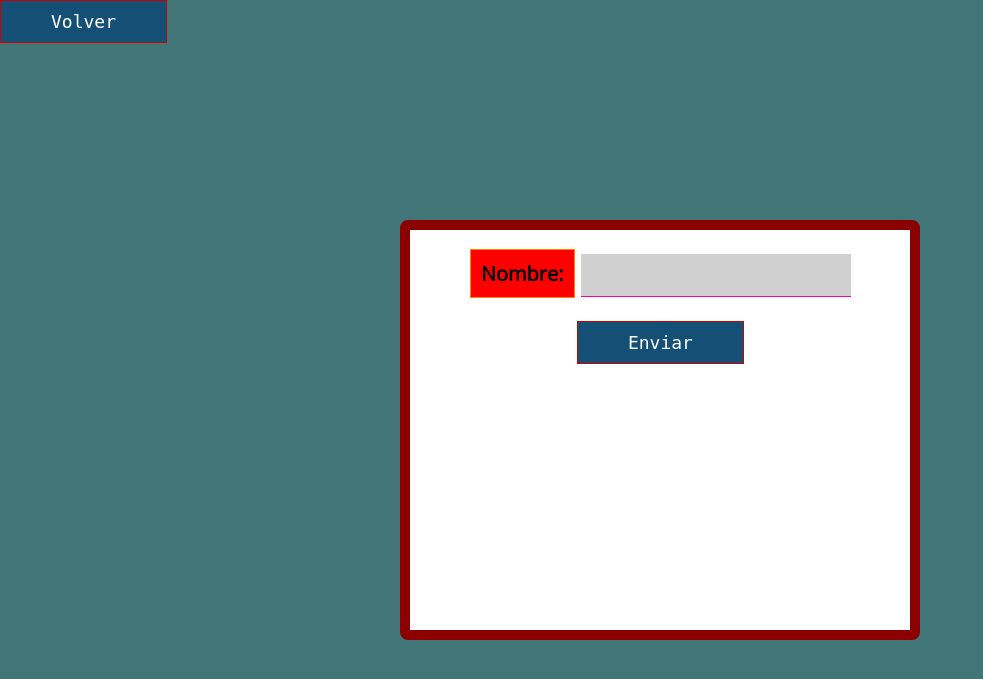
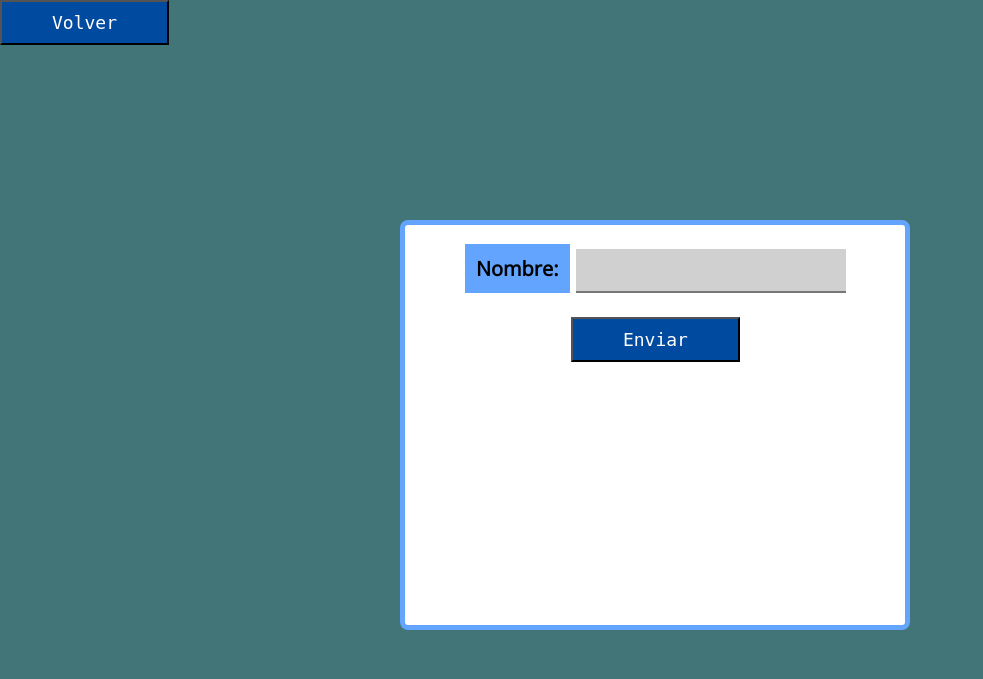
Before and after one commit to francobustos/inventory_1, a Django app: page /crear_area/ in a window 1280 px wide. Shown: the top 679 px of the page, without its empty margins (0-983 px from the left). Run offline with Django 3.2, Linux system fonts and the light colour scheme; the visitor is signed in with stand-in values (Sample User, id 1); parts of the project's set-up code (start-up, migrations or seed data) failed here and were passed over.

Commit message:
Cambie color al html edicion

```diff
--- a/inventory/static/inventory_app/edicion.css
+++ b/inventory/static/inventory_app/edicion.css
@@ -19,14 +19,13 @@ body {
 .div1 {
   overflow-y: scroll;
   /* #00b2ff */
-  background-color: rgb(255, 255, 255);
+  background-color: white;
   margin: 0 auto;
   position: absolute;
   z-index: 15;
   top: 40%;
   left: 43%;
   margin: -100px 0 0 -150px;
-  color: #7fff0e;
   display: block;
   float: left;
   height: 400px;
@@ -34,7 +33,7 @@ body {
   line-height: 0px;
   text-align: center;
   width: 500px;
-  border: darkred 10px solid;
+  border:#63a4ff  5px solid;
   border-radius: .5rem;
 }
 
@@ -44,14 +43,9 @@ body {
   height: 12px; /* for horizontal scrollbars */
 }
 
-::-webkit-scrollbar-track
-{
-  background: rgba(255, 98, 98, 0.98);
-}
-
 ::-webkit-scrollbar-thumb
 {
-  background: rgba(255, 255, 255, 1);
+  background: #1976d2;
 }
 
 label {
@@ -61,8 +55,8 @@ label {
   font-size: 20px;
   padding: 10px;
   width: 250px;
-  background: rgba(255, 0, 0, 1);
-  border: 1px solid rgba(255, 130, 0, 1);
+  background: #63a4ff;
+  border: 1px solid #63a4ff;
   color: black;
   outline: none;
 }
@@ -71,7 +65,6 @@ input {
   font-size: 16px;
   padding: 10px;
   width: 250px;
-  border: 1px solid rgba(255, 0, 168, 1);
   border-top: none;
   border-left: none;
   border-right: none;
@@ -81,8 +74,7 @@ input {
 }
 
 button {
-  border: 1px solid rgba(207, 0, 0, 1);
-  background: rgba(20, 79, 117, 1);
+  background: #004ba0;
   font-size: 18px;
   color: white;
   margin-bottom: 30px;
@@ -96,14 +88,13 @@ textarea {
   resize: vertical;
   max-height: 40px;
   margin: 35px 0;
-  border: 1px solid rgba(255, 0, 168, 1);
   background: rgba(20, 20, 20, .2);
   color: black;
 }
 
 select {
   display: inline-block;
-  background-color: rgb(162, 55, 55);
+  background-color: #1976d2;
   font-weight: bold;
   border-radius: 7px;
   box-shadow: 5 5 6px rgb(255, 255, 255);
--- a/inventory/static/inventory_app/index.css
+++ b/inventory/static/inventory_app/index.css
@@ -4,7 +4,7 @@ height: 100%;
 }
 
 .body_index {
-  background-color: rgb(102, 214, 255);
+  background-color: #63a4ff;
   font: 87.5%/1.5em 'Open Sans', sans-serif;
   margin: 0;
 }
```
